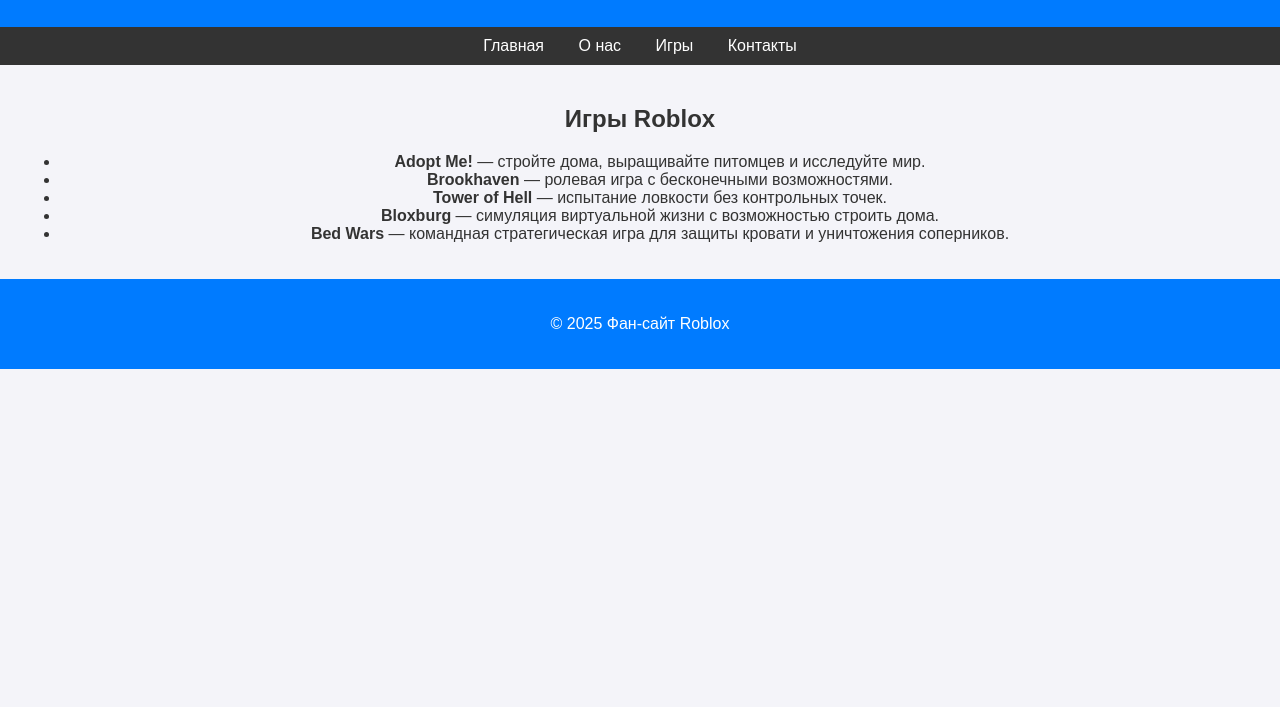
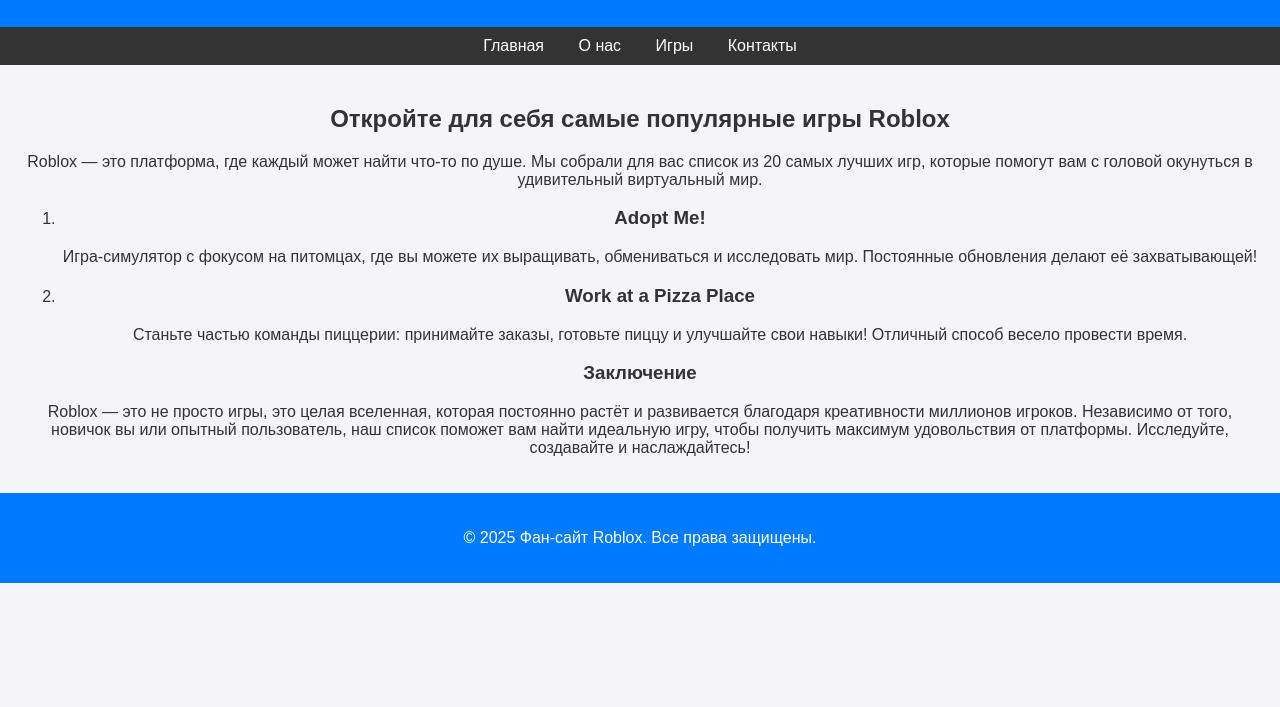
Before and after one commit to Mastergrad/ZeroG, a plain HTML site: page games.html in a window 1280 px wide. Shown: the part 93-800 px from the top of the page. Drawn offline with Linux system fonts and the light colour scheme.

Commit message:
Add files via upload

```diff
--- a/games.html
+++ b/games.html
@@ -3,12 +3,15 @@
 <head>
     <meta charset="UTF-8">
     <meta name="viewport" content="width=device-width, initial-scale=1.0">
-    <title>Игры - Фан-сайт Roblox</title>
+    <title>Топ-20 лучших игр Roblox: Исследуйте миры бесконечных возможностей</title>
+    <meta name="description" content="Откройте для себя топ-20 лучших игр Roblox с подробными описаниями, чтобы выбрать идеальную игру для вас.">
+    <meta name="keywords" content="Roblox, лучшие игры Roblox, топ игр Roblox, популярные игры, описание игр Roblox, гайд по Roblox">
+    <meta name="author" content="Фан-сайт Roblox">
     <link rel="stylesheet" href="style.css">
 </head>
 <body>
     <header>
-        <h1>Популярные игры</h1>
+        <h1>Топ-20 лучших игр Roblox: Миры, которые захватывают!</h1>
     </header>
     <nav>
         <a href="index.html">Главная</a>
@@ -17,17 +20,24 @@
         <a href="contact.html">Контакты</a>
     </nav>
     <main>
-        <h2>Игры Roblox</h2>
-        <ul>
-            <li><strong>Adopt Me!</strong> — стройте дома, выращивайте питомцев и исследуйте мир.</li>
-            <li><strong>Brookhaven</strong> — ролевая игра с бесконечными возможностями.</li>
-            <li><strong>Tower of Hell</strong> — испытание ловкости без контрольных точек.</li>
-            <li><strong>Bloxburg</strong> — симуляция виртуальной жизни с возможностью строить дома.</li>
-            <li><strong>Bed Wars</strong> — командная стратегическая игра для защиты кровати и уничтожения соперников.</li>
-        </ul>
+        <h2>Откройте для себя самые популярные игры Roblox</h2>
+        <p>Roblox — это платформа, где каждый может найти что-то по душе. Мы собрали для вас список из 20 самых лучших игр, которые помогут вам с головой окунуться в удивительный виртуальный мир.</p>
+        <ol>
+            <li>
+                <h3>Adopt Me!</h3>
+                <p>Игра-симулятор с фокусом на питомцах, где вы можете их выращивать, обмениваться и исследовать мир. Постоянные обновления делают её захватывающей!</p>
+            </li>
+            <!-- Оставшиеся описания всех 20 игр -->
+            <li>
+                <h3>Work at a Pizza Place</h3>
+                <p>Станьте частью команды пиццерии: принимайте заказы, готовьте пиццу и улучшайте свои навыки! Отличный способ весело провести время.</p>
+            </li>
+        </ol>
+        <h3>Заключение</h3>
+        <p>Roblox — это не просто игры, это целая вселенная, которая постоянно растёт и развивается благодаря креативности миллионов игроков. Независимо от того, новичок вы или опытный пользователь, наш список поможет вам найти идеальную игру, чтобы получить максимум удовольствия от платформы. Исследуйте, создавайте и наслаждайтесь!</p>
     </main>
     <footer>
-        <p>&copy; 2025 Фан-сайт Roblox</p>
+        <p>&copy; 2025 Фан-сайт Roblox. Все права защищены.</p>
     </footer>
 </body>
 </html>
```
